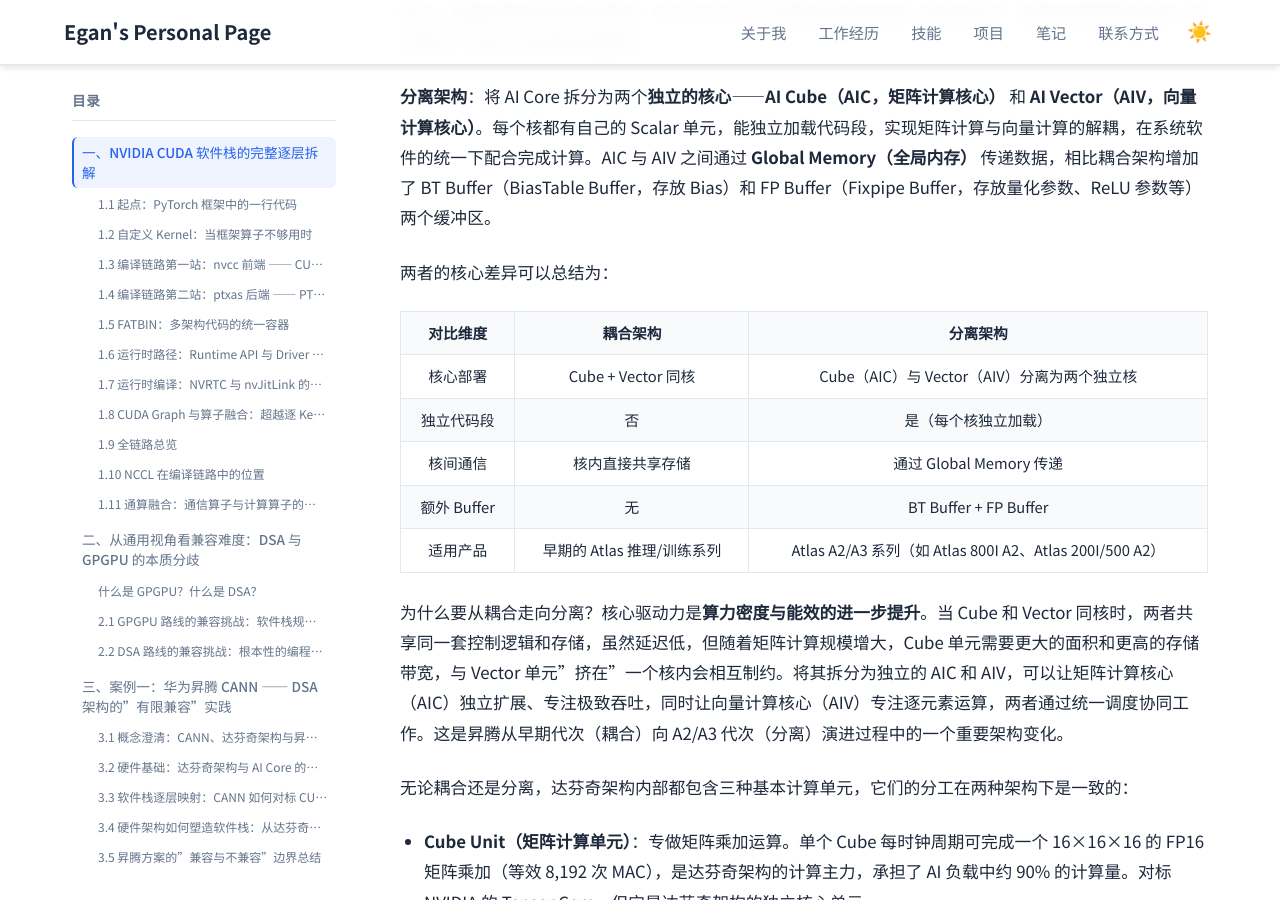
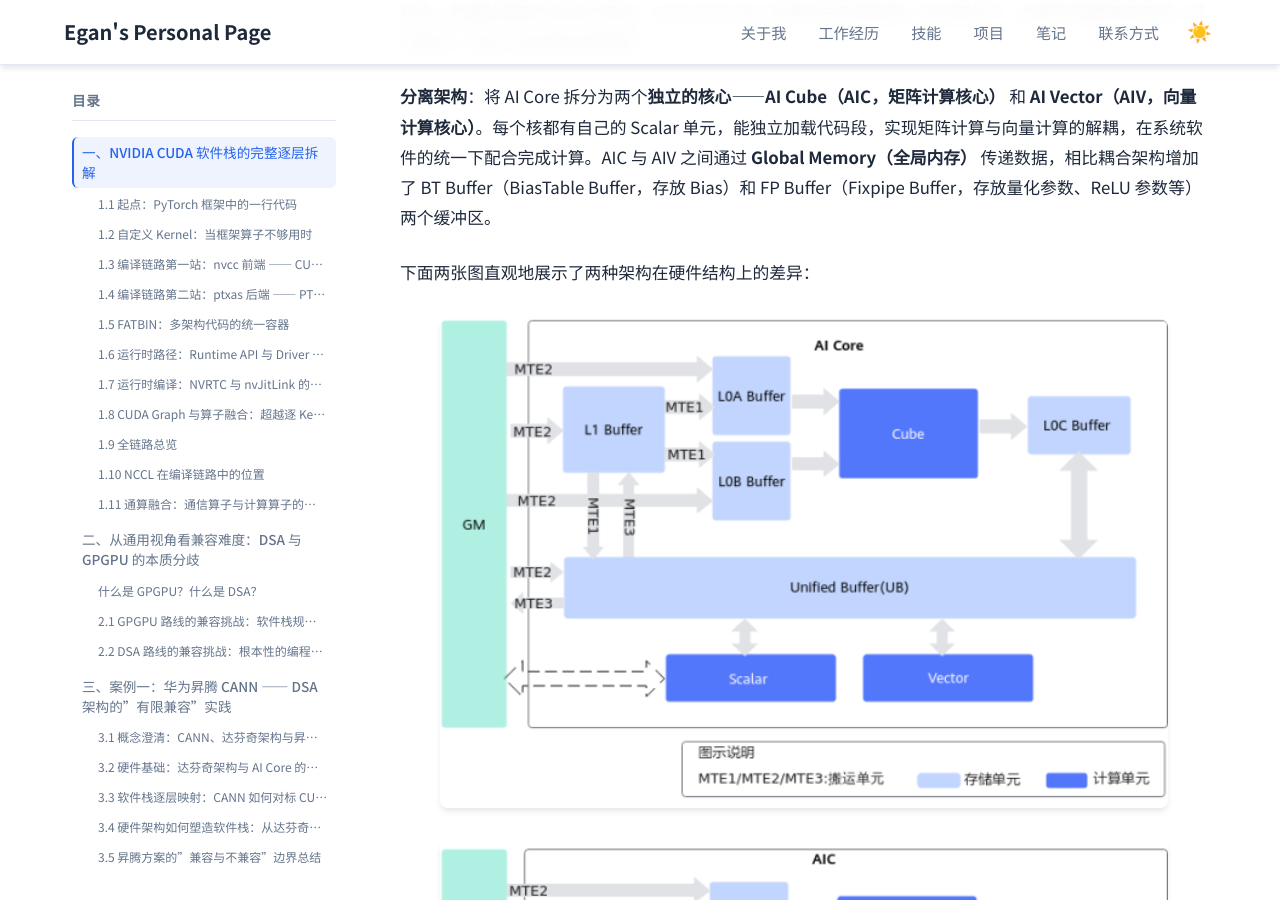
Before and after one commit to Lejun-Hu/Lejun-Hu.github.io, a Jekyll site: the page built from _notes/2026-8-15-cuda-ecosystem-compatibility.md, in a window 1280 px wide and 900 px high, scrolled down 37433 px. Built offline with Jekyll 4.4.1, drawn with Linux system fonts in a browser that asks for light colours.

Commit message:
add coupled and decoupled architecture diagrams to section 3.2

```diff
--- a/_notes/2026-8-15-cuda-ecosystem-compatibility.md
+++ b/_notes/2026-8-15-cuda-ecosystem-compatibility.md
@@ -812,6 +812,12 @@ __global__ __aicore__ void vecAdd_ascendc(
 
 **分离架构**：将 AI Core 拆分为两个**独立的核心**——**AI Cube（AIC，矩阵计算核心）** 和 **AI Vector（AIV，向量计算核心）**。每个核都有自己的 Scalar 单元，能独立加载代码段，实现矩阵计算与向量计算的解耦，在系统软件的统一下配合完成计算。AIC 与 AIV 之间通过 **Global Memory（全局内存）** 传递数据，相比耦合架构增加了 BT Buffer（BiasTable Buffer，存放 Bias）和 FP Buffer（Fixpipe Buffer，存放量化参数、ReLU 参数等）两个缓冲区。
 
+下面两张图直观地展示了两种架构在硬件结构上的差异：
+
+![耦合架构：Cube + Vector + Scalar 同核部署]({{ '/assets/images/notes/cuda-ecosystem-compatibility/coupled-architecture.png' | relative_url }})
+
+![分离架构：AI Cube（AIC）与 AI Vector（AIV）分离为两个独立核心]({{ '/assets/images/notes/cuda-ecosystem-compatibility/decoupled-architecture.png' | relative_url }})
+
 两者的核心差异可以总结为：
 
 | 对比维度 | 耦合架构 | 分离架构 |
```
Also changed, not shown: assets/images/notes/cuda-ecosystem-compatibility/coupled-architecture.png (added), assets/images/notes/cuda-ecosystem-compatibility/decoupled-architecture.png (added).
